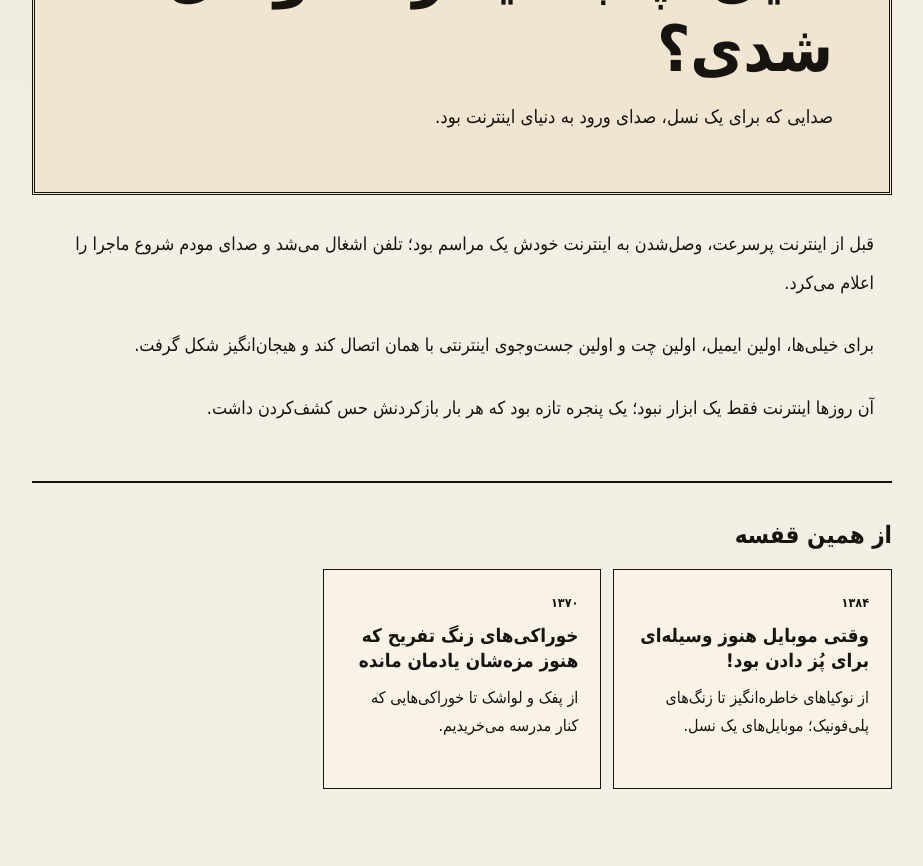
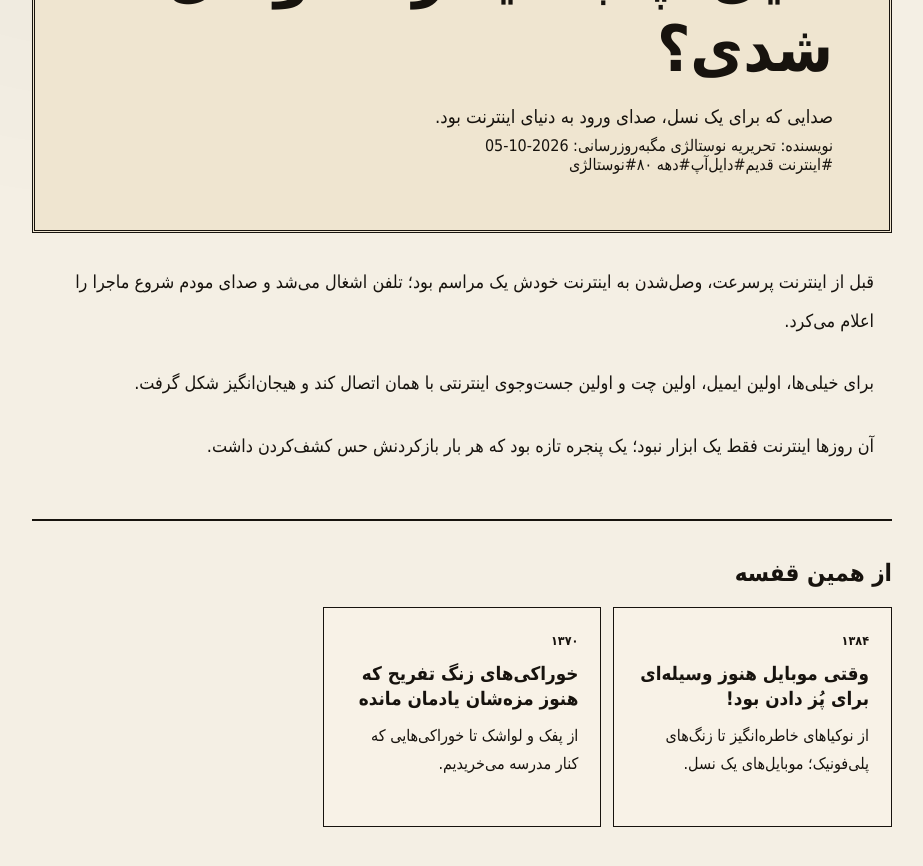
Before and after one commit to mohammadghadimi88/nostalgia-mag, a Next.js app: page /article/dialup-internet in a window 1280 px wide. Shown: the part 340-1206 px from the top of the page, without its empty margins (178-1101 px from the left). Built offline with nearby package versions, Linux system fonts and the light colour scheme; no server answers.

Commit message:
Add article metadata and internal tag links

```diff
--- a/app/article/[slug]/page.tsx
+++ b/app/article/[slug]/page.tsx
@@ -3,13 +3,77 @@ import ArticleCard from "@/components/ArticleCard";
 import { notFound } from "next/navigation";
 import { getArticle, getArticlesBySection, getSection, articles } from "@/lib/content";
 
-export function generateStaticParams() { return articles.map((article) => ({ slug: article.slug })); }
-export async function generateMetadata({ params }: { params: Promise<{ slug: string }> }) { const { slug } = await params; const article = getArticle(slug); if (!article) return {}; return { title: article.title, description: article.excerpt }; }
+export function generateStaticParams() {
+  return articles.map((article) => ({ slug: article.slug }));
+}
+
+export async function generateMetadata({ params }: { params: Promise<{ slug: string }> }) {
+  const { slug } = await params;
+  const article = getArticle(slug);
+  if (!article) return {};
+  return {
+    title: article.title,
+    description: article.excerpt,
+    authors: [{ name: article.author }],
+    keywords: article.tags,
+    alternates: { canonical: `/article/${article.slug}` },
+    openGraph: { type: "article", title: article.title, description: article.excerpt, publishedTime: article.publishedAt, modifiedTime: article.updatedAt, authors: [article.author], tags: article.tags }
+  };
+}
 
 export default async function ArticlePage({ params }: { params: Promise<{ slug: string }> }) {
-  const { slug } = await params; const article = getArticle(slug); if (!article) notFound();
+  const { slug } = await params;
+  const article = getArticle(slug);
+  if (!article) notFound();
+
   const section = getSection(article.section);
-  const related = getArticlesBySection(article.section).filter((item) => item.slug !== article.slug).slice(0, 3);
-  const jsonLd = {"@context":"https://schema.org","@type":"Article",headline:article.title,description:article.excerpt,articleSection:section?.title};
-  return <main><article className="article-page"><header className="article-header"><Link className="back-link" href={section ? `/${section.slug}` : "/"}>← {section?.title ?? "دکه"}</Link><div className="issue">{article.year ?? "مجله"}</div><h1>{article.title}</h1><p className="article-lead">{article.excerpt}</p></header><div className="article-body">{article.content.map((paragraph) => <p key={paragraph}>{paragraph}</p>)}</div>{related.length > 0 && <section className="related"><h2>از همین قفسه</h2><div className="article-grid">{related.map((item) => <ArticleCard article={item} key={item.slug} />)}</div></section>}</article><script type="application/ld+json" dangerouslySetInnerHTML={{__html:JSON.stringify(jsonLd).replace(/</g,"\\u003c")}} /></main>;
+  const related = getArticlesBySection(article.section)
+    .filter((item) => item.slug !== article.slug)
+    .slice(0, 3);
+
+  const jsonLd = {
+    "@context": "https://schema.org",
+    "@type": "Article",
+    headline: article.title,
+    description: article.excerpt,
+    articleSection: section?.title,
+    author: { "@type": "Organization", name: article.author },
+    datePublished: article.publishedAt,
+    dateModified: article.updatedAt,
+    keywords: article.tags.join(", ")
+  };
+
+  return (
+    <main>
+      <article className="article-page">
+        <header className="article-header">
+          <Link className="back-link" href={section ? `/${section.slug}` : "/"}>← {section?.title ?? "دکه"}</Link>
+          <div className="issue">{article.year ?? "مجله"}</div>
+          <h1>{article.title}</h1>
+          <p className="article-lead">{article.excerpt}</p>
+          <div className="article-meta">
+            <span>نویسنده: {article.author}</span>
+            <span>به‌روزرسانی: {article.updatedAt}</span>
+          </div>
+          <div className="article-tags">
+            {article.tags.map((tag) => <Link href={`/search?q=${encodeURIComponent(tag)}`} key={tag}>#{tag}</Link>)}
+          </div>
+        </header>
+
+        <div className="article-body">
+          {article.content.map((paragraph) => <p key={paragraph}>{paragraph}</p>)}
+        </div>
+
+        {related.length > 0 && (
+          <section className="related">
+            <h2>از همین قفسه</h2>
+            <div className="article-grid">
+              {related.map((item) => <ArticleCard article={item} key={item.slug} />)}
+            </div>
+          </section>
+        )}
+      </article>
+      <script type="application/ld+json" dangerouslySetInnerHTML={{ __html: JSON.stringify(jsonLd).replace(/</g, "\\u003c") }} />
+    </main>
+  );
 }
```
